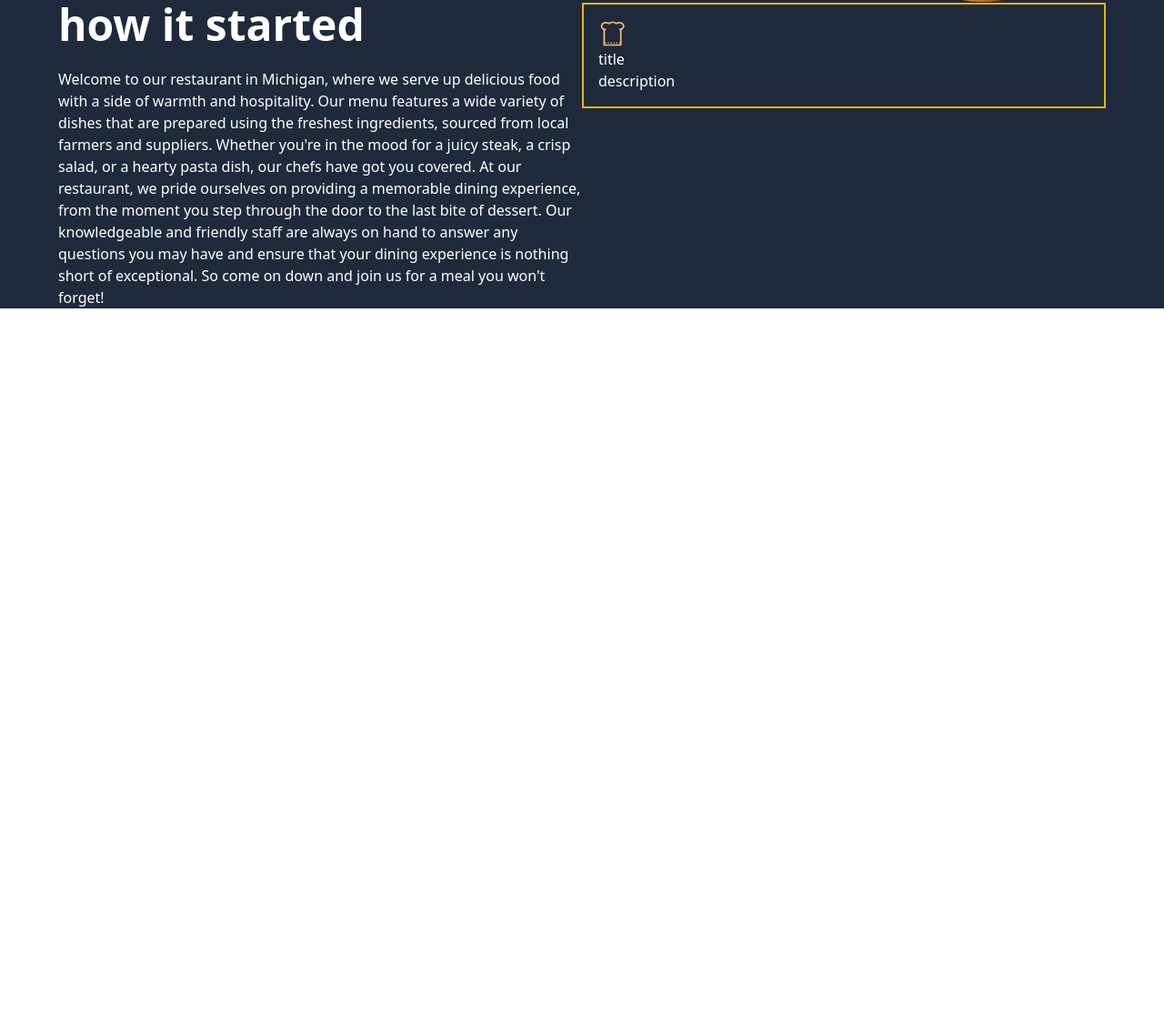
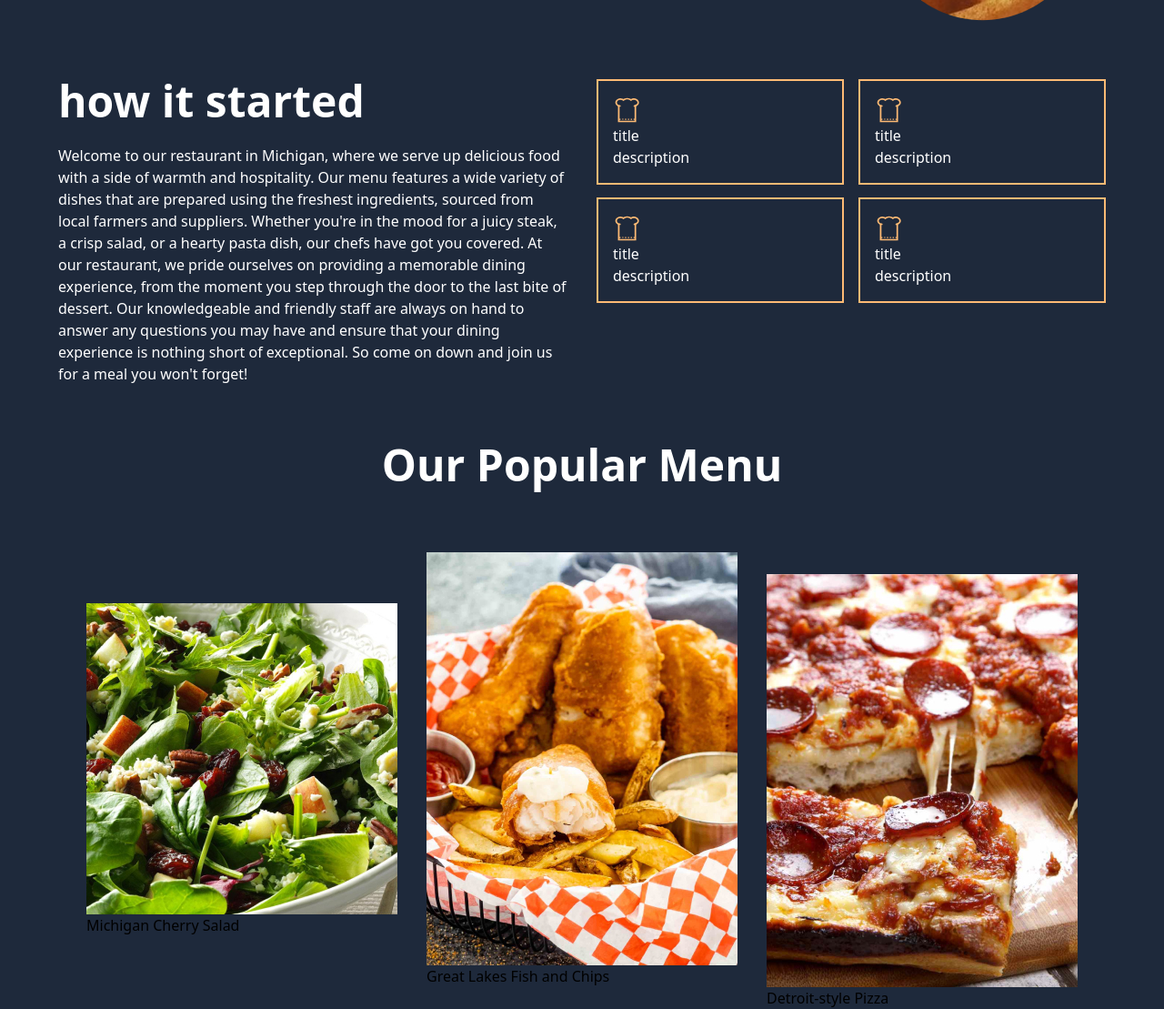
Before and after one commit to techup-group10/resturant-meti, a plain HTML site: page index.html in a window 1280 px wide. Shown: the part 980-2089 px from the top of the page at 91% size. Before the commit the page ends 1319 px from the top, so only its background shows below. Drawn offline with nearby package versions, Linux system fonts and the light colour scheme.

Commit message:
new menu for client

```diff
--- a/index.html
+++ b/index.html
@@ -7,10 +7,10 @@
     <script src="https://cdn.tailwindcss.com"></script>
 </head>
 <div class="bg-slate-800  mx-auto">
-    <div class="flex items-center container mx-auto">
+    <div class=" pt-5 flex items-center mx-16">
 
         <img src="logo.svg" alt="">
-        <ul class="flex space-x-4 w-full justify-center">
+        <ul class="flex space-x-16 w-full justify-center text-white text-lg">
             <li>Home</li>
             <li>About</li>
             <li>Menu</li>
@@ -25,7 +25,7 @@
     </div>
 
     <!-- about section -->
-    <div class="mx-16 flex text-white">
+    <div class="mx-16 flex text-white py-16">
         <div class="w-1/2">
             <h1 class="text-5xl font-bold mb-6">how it started </h1>
             <p>
@@ -42,14 +42,53 @@
                 exceptional.
                 So come on down and join us for a meal you won't forget!</p>
         </div>
-        <div class="w-1/2">
-            <div class="border-2 border-yellow-500 p-4">
-                <img src="icon.svg" alt="">
-                <p>title</p>
-                <p>description</p>
+        <div class="w-1/2 ml-8">
+            <div class="grid grid-cols-2 gap-y-3.5 gap-x-4">
+                <div class="border-2 border-orange-300 p-4">
+                    <img src="icon.svg" alt="">
+                    <p>title</p>
+                    <p>description</p>
+                </div>
+                <div class="border-2 border-orange-300 p-4">
+                    <img src="icon.svg" alt="">
+                    <p>title</p>
+                    <p>description</p>
+                </div>
+                <div class="border-2 border-orange-300 p-4">
+                    <img src="icon.svg" alt="">
+                    <p>title</p>
+                    <p>description</p>
+                </div>
+                <div class="border-2 border-orange-300 p-4">
+                    <img src="icon.svg" alt="">
+                    <p>title</p>
+                    <p>description</p>
+                </div>
+
             </div>
         </div>
 
+    </div>
+    <!-- our pupularb menu -->
+
+    <div class="flex flex-col items-center">
+        <p class="text-5xl text-center font-bold text-white">Our Popular Menu</p>
+        <div class="flex items-center space-x-8 mt-12">
+            <div>
+                <img src="sallat.jpg" alt="">
+                <p> Michigan Cherry Salad</p>
+            </div>
+            <div>
+
+                <img src="pula.jpg" alt="">
+                <p>Great Lakes Fish and Chips</p>
+            </div>
+            <div class="mt-12">
+
+                <img src="pica.jpg" alt="">
+                <p>Detroit-style Pizza</p>
+            </div>
+        </div>
     </div>
 
 
```
Also changed, not shown: img.jpg (added), pica.jpg (added), pula.jpg (added), sallat.jpg (added).
